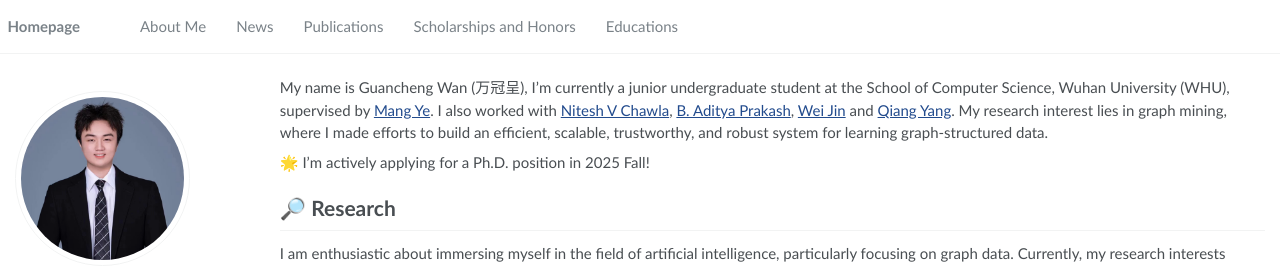
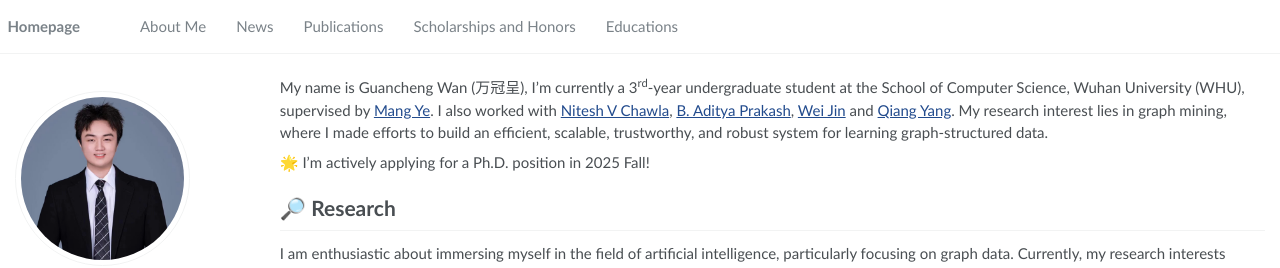
Before and after one commit to SuHui03/guanchengWan.github.io, a Jekyll site: the page built from _pages/about.md, in a window 1280 px wide and 900 px high. Shown: the top 268 px of the window. Built offline with Jekyll 4.4.1, drawn with Linux system fonts in a browser that asks for light colours; formulas are drawn with MathJax 3.

Commit message:
Update about.md

```diff
--- a/_pages/about.md
+++ b/_pages/about.md
@@ -19,7 +19,7 @@ redirect_from:
 
 
 
-My name is Guancheng Wan (万冠呈), I'm currently a junior undergraduate student at the School of Computer Science, Wuhan University (WHU), supervised by [Mang Ye](https://marswhu.github.io/index.html). I also worked with [Nitesh V Chawla](https://scholar.google.com/citations?hl=en&user=hDLBEhkAAAAJ), [B. Aditya Prakash](https://scholar.google.com/citations?user=C-NftTgAAAAJ), [Wei Jin](https://scholar.google.com/citations?user=eWow24EAAAAJ&hl=en&oi=ao) and [Qiang Yang](https://scholar.google.com/citations?user=1LxWZLQAAAAJ&hl=en).  My research interest lies in graph mining, where I made efforts to build an efficient, scalable, trustworthy, and robust system for learning graph-structured data.
+My name is Guancheng Wan (万冠呈), I'm currently a 3<sup>rd</sup>-year undergraduate student at the School of Computer Science, Wuhan University (WHU), supervised by [Mang Ye](https://marswhu.github.io/index.html). I also worked with [Nitesh V Chawla](https://scholar.google.com/citations?hl=en&user=hDLBEhkAAAAJ), [B. Aditya Prakash](https://scholar.google.com/citations?user=C-NftTgAAAAJ), [Wei Jin](https://scholar.google.com/citations?user=eWow24EAAAAJ&hl=en&oi=ao) and [Qiang Yang](https://scholar.google.com/citations?user=1LxWZLQAAAAJ&hl=en).  My research interest lies in graph mining, where I made efforts to build an efficient, scalable, trustworthy, and robust system for learning graph-structured data.
 
 
 🌟 I'm actively applying for a Ph.D. position in 2025 Fall!
```
